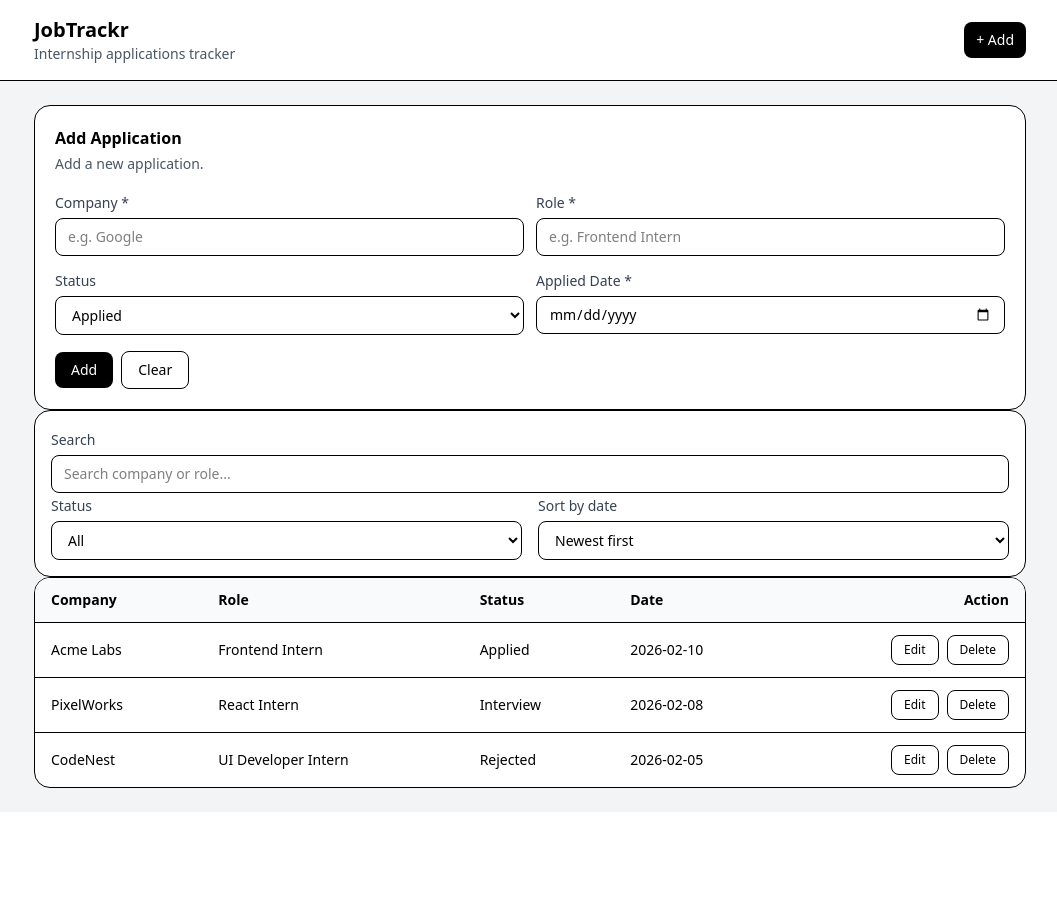
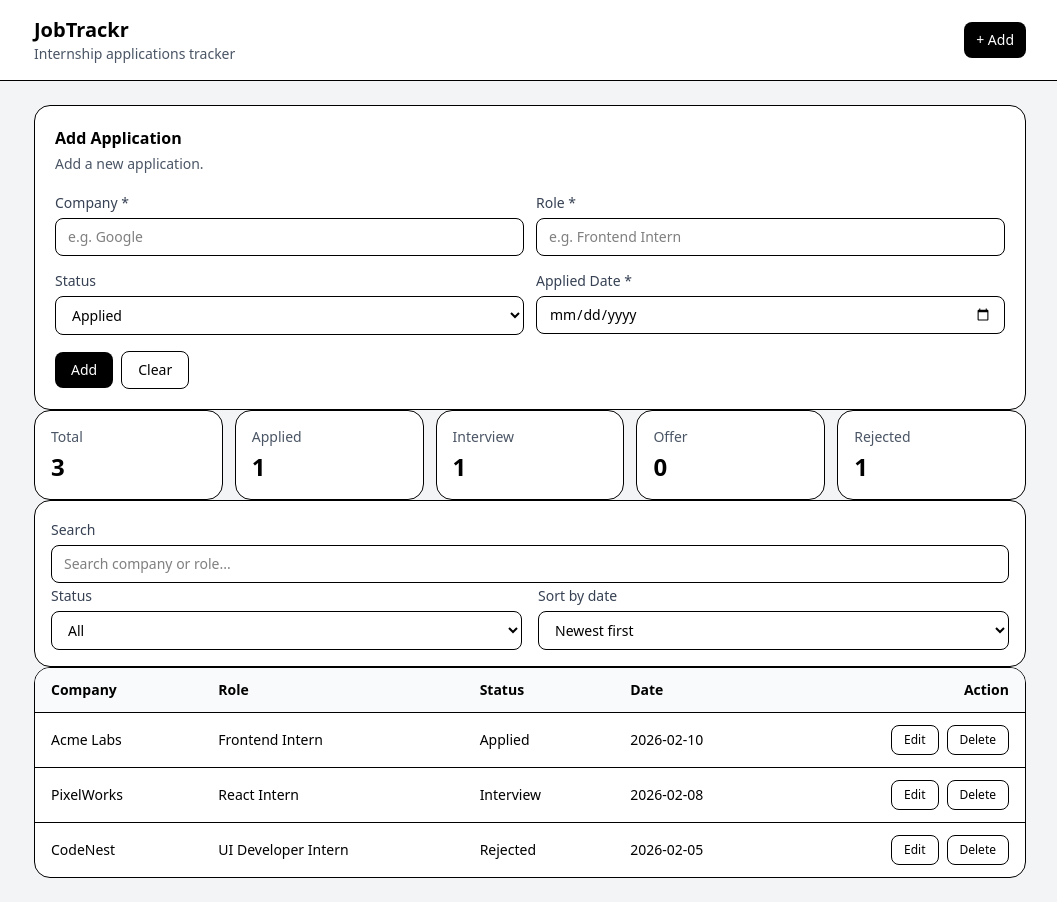
Before and after one commit to NishuSingh-12/jobtracker, a React (Vite) app: page / in a window 1280 px wide. Shown: the whole page, without its empty margins (110-1167 px from the left). Before the commit the page ends 812 px from the top, so only its background shows below. Built offline with nearby package versions, Linux system fonts and the light colour scheme.

Commit message:
add dashboard stats cards

```diff
--- a/src/App.jsx
+++ b/src/App.jsx
@@ -4,6 +4,7 @@ import Header from "./components/Header";
 import { seedApplications } from "./data/seed";
 import AddApplicationForm from "./components/AddApplicationForm";
 import Filters from "./components/Filters.Jsx";
+import StatCard from "./components/StatCard";
 
 function App() {
   const [applications, setApplications] = useState(() => {
@@ -67,6 +68,15 @@ function App() {
         return (x.date || "").localeCompare(y.date || "");
       return (y.date || "").localeCompare(x.date || "");
     });
+
+  const stats = {
+    total: applications.length,
+    applied: applications.filter((a) => a.status === "Applied").length,
+    interview: applications.filter((a) => a.status === "Interview").length,
+    offer: applications.filter((a) => a.status === "Offer").length,
+    rejected: applications.filter((a) => a.status === "Rejected").length,
+  };
+
   return (
     <div className="min-h-screen bg-gray-100">
       <Header />
@@ -77,6 +87,14 @@ function App() {
           editingApp={editingApp}
           onCancelEdit={handleCancelEdit}
         />
+
+        <div className="grid grid-cols-2 gap-3 sm:grid-cols-5">
+          <StatCard label="Total" value={stats.total} />
+          <StatCard label="Applied" value={stats.applied} />
+          <StatCard label="Interview" value={stats.interview} />
+          <StatCard label="Offer" value={stats.offer} />
+          <StatCard label="Rejected" value={stats.rejected} />
+        </div>
 
         <Filters
           query={query}
--- /dev/null
+++ b/src/components/StatCard.jsx
@@ -0,0 +1,9 @@
+function StatCard({ label, value }) {
+  return (
+    <div className="rounded-2xl border bg-white p-4">
+      <p className="text-sm text-gray-600">{label}</p>
+      <p className="mt-1 text-2xl font-semibold">{value}</p>
+    </div>
+  );
+}
+export default StatCard;
```
